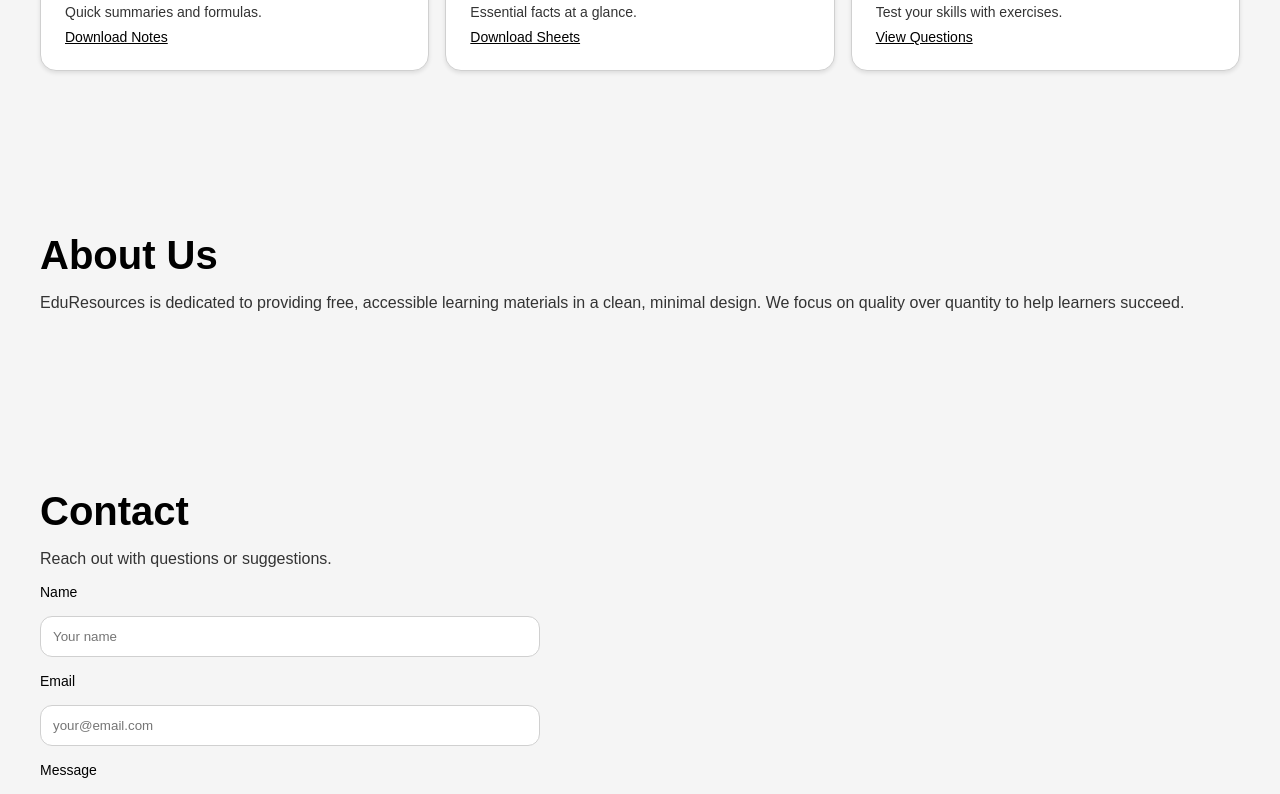
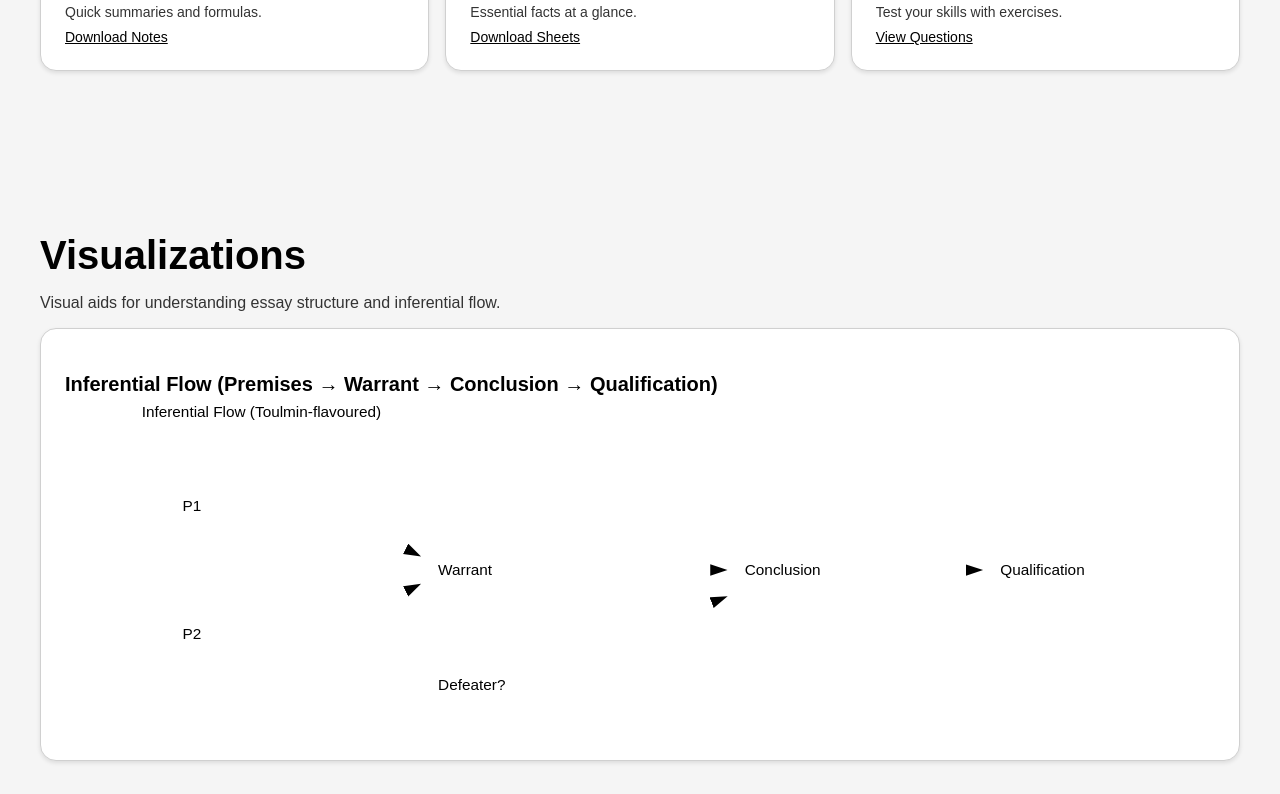
Before and after one commit to Slimsh8dy/eduresources, a React (Create React App) app: page / in a window 1280 px wide. Shown: the part 980-1774 px from the top of the page. Built offline with nearby package versions, Linux system fonts and the light colour scheme.

Commit message:
Added essay structure visualization flow

```diff
--- a/src/App.css
+++ b/src/App.css
@@ -162,3 +162,22 @@ footer {
   border-top: 1px solid #d0d0d0;
   color: #000000;
 }
+
+svg {
+  display: block;
+  margin: 0 auto;
+}
+
+svg .fill-white {
+  fill: #ffffff; /* White fill for nodes */
+}
+
+svg .stroke-[1.5] {
+  stroke: #000000; /* Black strokes for borders and lines */
+}
+
+svg text {
+  fill: #000000; /* Black text in SVG */
+  font-family: Arial, sans-serif;
+  font-size: 12px;
+}
--- a/src/App.js
+++ b/src/App.js
@@ -10,6 +10,7 @@ function App() {
           <nav>
             <a href="#home">Home</a>
             <a href="#resources">Resources</a>
+            <a href="#visuals">Visualizations</a>
             <a href="#about">About</a>
             <a href="#contact">Contact</a>
           </nav>
@@ -65,6 +66,16 @@ function App() {
           </div>
         </div>
       </section>
+      <section id="visuals" className="section">
+        <div className="container">
+          <h2>Visualizations</h2>
+          <p>Visual aids for understanding essay structure and inferential flow.</p>
+          <div className="card">
+            <h3>Inferential Flow (Premises → Warrant → Conclusion → Qualification)</h3>
+            <VisualInferentialFlow />
+          </div>
+        </div>
+      </section>
       <section id="about" className="section">
         <div className="container">
           <h2>About Us</h2>
@@ -93,4 +104,39 @@ function App() {
   );
 }
 
+const VisualInferentialFlow = () => (
+  <div className="w-full overflow-x-auto">
+    <svg viewBox="0 0 900 260" className="w-[900px] h-[260px]">
+      <defs>
+        <marker id="arrow2" markerWidth="10" markerHeight="10" refX="10" refY="3" orient="auto" markerUnits="strokeWidth">
+          <path d="M0,0 L0,6 L9,3 z" />
+        </marker>
+      </defs>
+      {/* Nodes */}
+      {[
+        { id: "p1", x: 80, y: 60, label: "P1" },
+        { id: "p2", x: 80, y: 160, label: "P2" },
+        { id: "w1", x: 280, y: 110, label: "Warrant" },
+        { id: "d1", x: 280, y: 200, label: "Defeater?" },
+        { id: "c", x: 520, y: 110, label: "Conclusion" },
+        { id: "q", x: 720, y: 110, label: "Qualification" },
+      ].map((n) => (
+        <g key={n.id} transform={`translate(${n.x}, ${n.y})`}>
+          <rect width="120" height="40" rx="10" className="fill-white stroke-[1.5]" />
+          <text x="12" y="24" className="text-[12px]">{n.label}</text>
+        </g>
+      ))}
+      {/* Edges */}
+      <line x1="200" y1="80" x2="280" y2="120" strokeWidth="1.5" markerEnd="url(#arrow2)" />
+      <line x1="200" y1="180" x2="280" y2="140" strokeWidth="1.5" markerEnd="url(#arrow2)" />
+      <line x1="400" y1="130" x2="520" y2="130" strokeWidth="1.5" markerEnd="url(#arrow2)" />
+      <line x1="640" y1="130" x2="720" y2="130" strokeWidth="1.5" markerEnd="url(#arrow2)" />
+      <line x1="340" y1="220" x2="520" y2="150" strokeWidth="1.5" markerEnd="url(#arrow2)" />
+      <g transform="translate(60, 10)">
+        <text className="text-[12px]">Inferential Flow (Toulmin-flavoured)</text>
+      </g>
+    </svg>
+  </div>
+);
+
 export default App;
```
